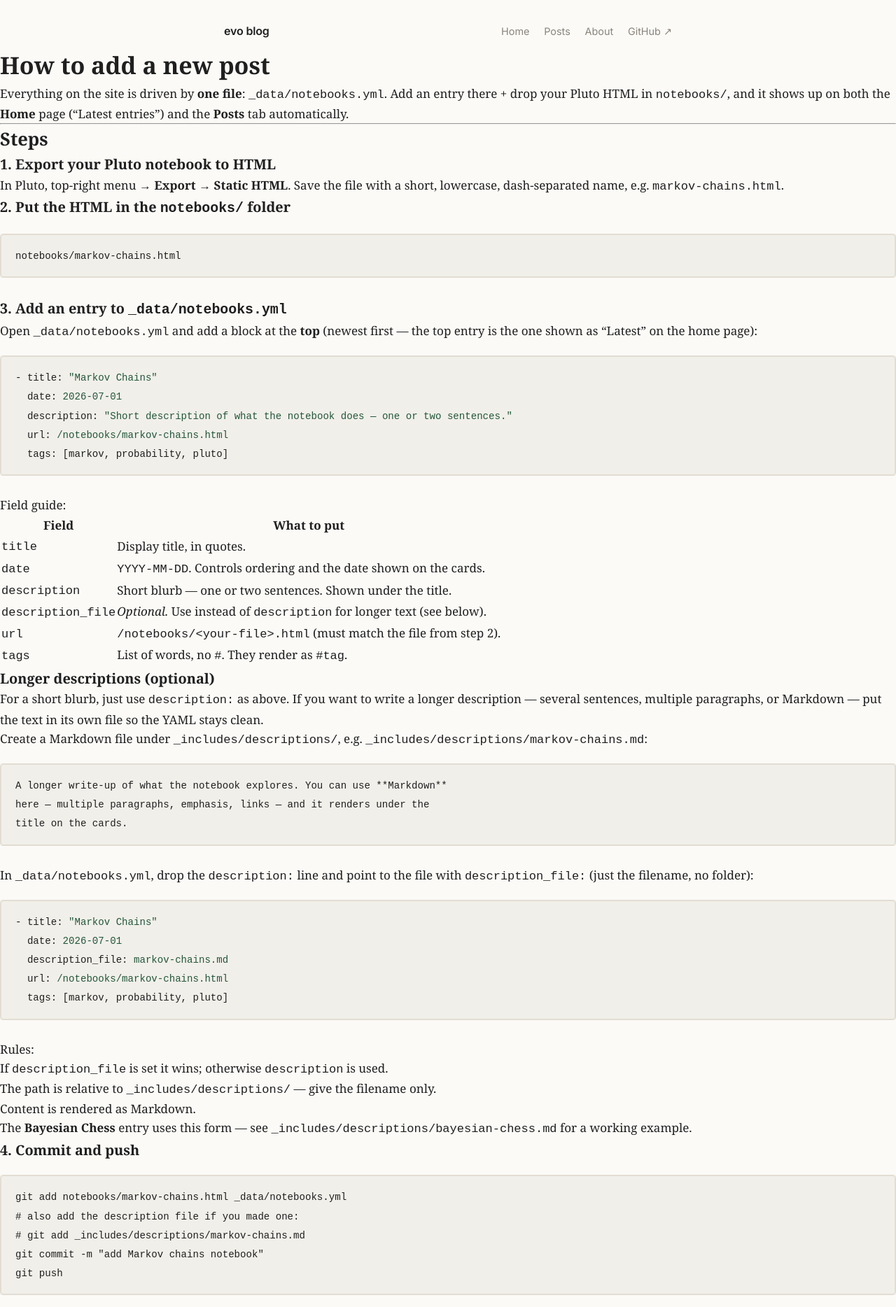
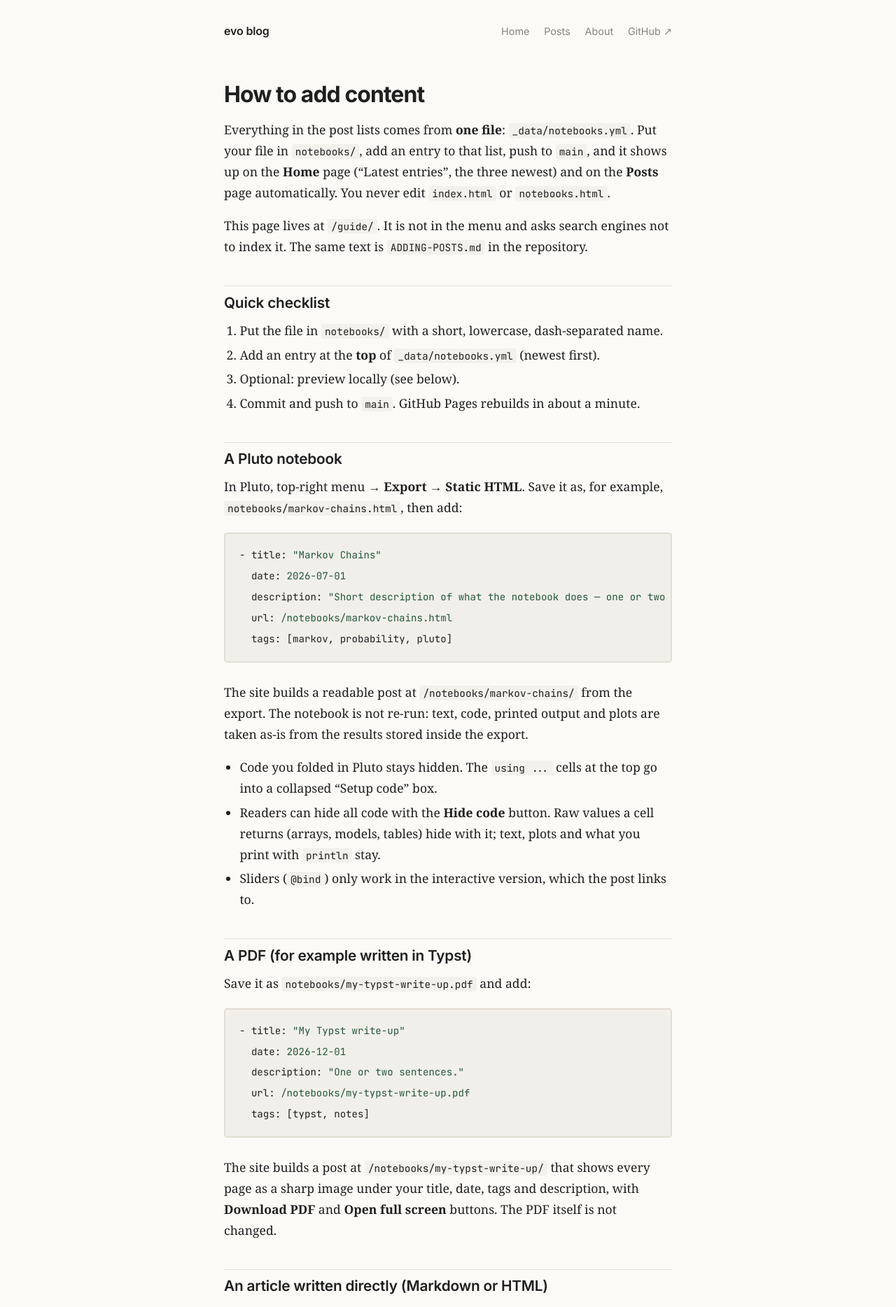
Before and after one commit to wclaerhout/wclaerhout.github.io, a Jekyll site: the page built from ADDING-POSTS.md, in a window 1280 px wide. Shown: the top 1868 px of the page at 70% size. Built offline with Jekyll 4.4.1, drawn with Linux system fonts in a browser that asks for light colours; some web fonts are replaced; our own code applies the rules of GitHub Pages for plain Markdown files; some of the changed text lies outside the part shown.

Commit message:
Publish the how-to guide as a private page at /guide/
ADDING-POSTS.md now renders in the site style (not in the menu, noindex),
updated for readable notebook/PDF posts, code hiding and the topic filter.

Co-Authored-By: Claude Opus 5.5 <noreply@anthropic.com>
Claude-Session: https://claude.ai/code/session_01NX4rET6GKWgdbrTCcnJpj6

````diff
--- a/ADDING-POSTS.md
+++ b/ADDING-POSTS.md
@@ -1,28 +1,35 @@
-# How to add a new post
+---
+layout: guide
+title: How to add content
+permalink: /guide/
+sitemap: false
+---
 
-Everything on the site is driven by **one file**: `_data/notebooks.yml`.
-Add an entry there + drop your Pluto HTML in `notebooks/`, and it shows up on
-both the **Home** page ("Latest entries") and the **Posts** tab automatically.
+# How to add content
+
+Everything in the post lists comes from **one file**: `_data/notebooks.yml`.
+Put your file in `notebooks/`, add an entry to that list, push to `main`, and it
+shows up on the **Home** page ("Latest entries", the three newest) and on the
+**Posts** page automatically. You never edit `index.html` or `notebooks.html`.
+
+This page lives at `/guide/`. It is not in the menu and asks search engines not
+to index it. The same text is `ADDING-POSTS.md` in the repository.
 
 ---
 
-## Steps
+## Quick checklist
 
-### 1. Export your Pluto notebook to HTML
+1. Put the file in `notebooks/` with a short, lowercase, dash-separated name.
+2. Add an entry at the **top** of `_data/notebooks.yml` (newest first).
+3. Optional: preview locally (see below).
+4. Commit and push to `main`. GitHub Pages rebuilds in about a minute.
 
-In Pluto, top-right menu → **Export** → **Static HTML**.
-Save the file with a short, lowercase, dash-separated name, e.g. `markov-chains.html`.
+---
 
-### 2. Put the HTML in the `notebooks/` folder
+## A Pluto notebook
 
-```
-notebooks/markov-chains.html
-```
-
-### 3. Add an entry to `_data/notebooks.yml`
-
-Open `_data/notebooks.yml` and add a block at the **top** (newest first — the top
-entry is the one shown as "Latest" on the home page):
+In Pluto, top-right menu → **Export** → **Static HTML**. Save it as, for example,
+`notebooks/markov-chains.html`, then add:
 
 ```yaml
 - title: "Markov Chains"
@@ -32,86 +39,88 @@ entry is the one shown as "Latest" on the home page):
   tags: [markov, probability, pluto]
 ```
 
-Field guide:
+The site builds a readable post at `/notebooks/markov-chains/` from the export.
+The notebook is not re-run: text, code, printed output and plots are taken as-is
+from the results stored inside the export.
+
+- Code you folded in Pluto stays hidden. The `using ...` cells at the top go into
+  a collapsed "Setup code" box.
+- Readers can hide all code with the **Hide code** button. Raw values a cell
+  returns (arrays, models, tables) hide with it; text, plots and what you print
+  with `println` stay.
+- Sliders (`@bind`) only work in the interactive version, which the post links to.
+
+## A PDF (for example written in Typst)
+
+Save it as `notebooks/my-typst-write-up.pdf` and add:
+
+```yaml
+- title: "My Typst write-up"
+  date: 2026-12-01
+  description: "One or two sentences."
+  url: /notebooks/my-typst-write-up.pdf
+  tags: [typst, notes]
+```
+
+The site builds a post at `/notebooks/my-typst-write-up/` that shows every page
+as a sharp image under your title, date, tags and description, with
+**Download PDF** and **Open full screen** buttons. The PDF itself is not changed.
+
+## An article written directly (Markdown or HTML)
+
+For a post you write straight into the site, like the Cross Entropy Method one,
+create `_posts/2026-12-01-my-post.md` (the date in the name is required):
+
+```markdown
+---
+layout: post
+title: "My post"
+date: 2026-12-01
+tags: [julia]
+lede: "Optional intro line shown under the title."
+---
+
+Your text in Markdown. Maths works with $$ ... $$ or \( ... \).
+```
+
+It is published at `/posts/my-post/`. To list it on Home and Posts as well, add
+an entry to `_data/notebooks.yml` with `url: /posts/my-post/`.
+
+---
+
+## The fields in `_data/notebooks.yml`
 
 | Field              | What to put                                                        |
 |--------------------|--------------------------------------------------------------------|
 | `title`            | Display title, in quotes.                                          |
-| `date`             | `YYYY-MM-DD`. Controls ordering and the date shown on the cards.   |
+| `date`             | `YYYY-MM-DD`. Controls ordering and the date shown in lists.       |
 | `description`      | Short blurb — one or two sentences. Shown under the title.         |
 | `description_file` | *Optional.* Use instead of `description` for longer text (see below). |
-| `url`              | `/notebooks/<your-file>.html` (must match the file from step 2).   |
-| `tags`             | List of words, no `#`. They render as `#tag`.                      |
+| `url`              | `/notebooks/<file>.html` or `.pdf`, or a `/posts/...` address.     |
+| `tags`             | List of words, no `#`. Shown as "word · word" and used by the topic buttons on the Posts page. |
 
 ### Longer descriptions (optional)
 
-For a short blurb, just use `description:` as above. If you want to write a
-longer description — several sentences, multiple paragraphs, or Markdown — put
-the text in its own file so the YAML stays clean.
+For a longer description — several sentences, multiple paragraphs, or
+Markdown — put the text in its own file so the YAML stays clean.
 
 1. Create a Markdown file under `_includes/descriptions/`, e.g.
-   `_includes/descriptions/markov-chains.md`:
+   `_includes/descriptions/markov-chains.md`.
+2. In `_data/notebooks.yml`, drop the `description:` line and point to the file
+   with `description_file: markov-chains.md` (just the filename, no folder).
 
-   ```markdown
-   A longer write-up of what the notebook explores. You can use **Markdown**
-   here — multiple paragraphs, emphasis, links — and it renders under the
-   title on the cards.
-   ```
-
-2. In `_data/notebooks.yml`, drop the `description:` line and point to the file
-   with `description_file:` (just the filename, no folder):
-
-   ```yaml
-   - title: "Markov Chains"
-     date: 2026-07-01
-     description_file: markov-chains.md
-     url: /notebooks/markov-chains.html
-     tags: [markov, probability, pluto]
-   ```
-
-Rules:
-
-- If `description_file` is set it wins; otherwise `description` is used.
-- The path is relative to `_includes/descriptions/` — give the filename only.
-- Content is rendered as Markdown.
-
-The **Bayesian Chess** entry uses this form — see
-`_includes/descriptions/bayesian-chess.md` for a working example.
-
-### 4. Commit and push
-
-```
-git add notebooks/markov-chains.html _data/notebooks.yml
-# also add the description file if you made one:
-# git add _includes/descriptions/markov-chains.md
-git commit -m "add Markov chains notebook"
-git push
-```
-
-Wait ~1 minute for GitHub Pages to rebuild, then hard-refresh (Ctrl+Shift+R).
-
----
-
-## Notes
-
-- **Order = newest at top.** The first entry in `_data/notebooks.yml` is the
-  featured "Latest" post on the home page.
-- **The home page updates itself.** You do NOT edit `index.html` or
-  `notebooks.html` — they both read from `_data/notebooks.yml`.
-- **Clicking a card opens the Pluto HTML directly** on the site
-  (`/notebooks/<file>.html`) — no redirect to GitHub.
-- One existing entry (Cross Entropy Method) points at a hand-written article
-  (`/posts/cross-entropy-method/`) instead of a raw Pluto file. For your normal
-  Pluto notebooks, just use the `/notebooks/...html` form shown above.
+If `description_file` is set it wins; otherwise `description` is used. The
+**Bayesian Chess** entry uses this form.
 
 ---
 
 ## Editing site text (home + about)
 
-All wording on the **home page** (hero label, title, intro, tags) and the
-**about page** (title, paragraphs, info cards, closing line) lives in one file:
+All wording on the **home page** (label, title, intro) and the **about page**
+(title, paragraphs, info cards, closing line) lives in one file:
 `_data/content.yml`. Edit that file — no HTML needed. Markdown (`**bold**`,
-`[links](url)`, `` `code` ``) works inside the about paragraphs.
+`[links](url)`, `` `code` ``) works inside the about paragraphs. The `tags` list
+under `home` is kept in the file but no longer shown on the page.
 
 ---
 
@@ -144,52 +154,18 @@ bundle install
 ### Every time you want to preview
 
 ```powershell
+python _tools/build_posts.py
 bundle exec jekyll serve --livereload
 ```
 
-Open **http://localhost:4000**. Edits to `_data/*.yml`, `assets/css/`, layouts,
-and pages rebuild automatically and the browser reloads. Stop with `Ctrl+C`.
+The first line builds the readable posts for your notebooks and PDFs; run it
+again after adding or re-exporting one. Open **http://localhost:4000**. Edits to
+`_data/*.yml`, `assets/css/`, layouts and pages rebuild automatically and the
+browser reloads. Stop with `Ctrl+C`.
 
 ### Recommended workflow
 
 1. Work on a `dev` branch, not `main`.
-2. Preview locally with `jekyll serve` until it looks right.
-3. Merge `dev` → `main` (or push `dev` + open a PR). **That** push triggers the
-   GitHub Pages deploy — `main` is always the live site.
-
----
-
-## Readable posts for Pluto notebooks and PDFs (added with the 2026 redesign)
-
-When an entry's `url` points to a file in `notebooks/`, the deploy workflow runs
-`_tools/build_posts.py` and builds a readable page at `/notebooks/<name>/` in
-the site's own layout. Lists on the site link there.
-
-**Pluto exports** (`/notebooks/<name>.html`): the notebook is not re-run. Text,
-code, printed output and plots are taken as-is from the results stored inside
-the export. Code you folded in Pluto stays hidden; the `using ...` cells at the
-top go into a collapsed "Setup code" box. Sliders (`@bind`) only work in the
-interactive version, which the page links to.
-
-**PDFs** (`/notebooks/<name>.pdf`, e.g. written in Typst): every page is shown
-as a sharp image under your title, date, tags and description, with "Download
-PDF" and "Open full screen" buttons. The PDF itself is not changed. Add it to
-`_data/notebooks.yml` exactly like a notebook:
-
-```yaml
-- title: "My Typst write-up"
-  date: 2026-12-01
-  description: "One or two sentences."
-  url: /notebooks/my-typst-write-up.pdf
-  tags: [typst, notes]
-```
-
-To preview locally, run this once before `bundle exec jekyll serve`:
-
-```
-pip install msgpack pygments pyyaml pymupdf
-python3 _tools/build_posts.py
-```
-
-Tags now show as plain words ("book · workflow"), and the home page lists the
-three newest entries.
+2. Preview locally until it looks right.
+3. Push the branch and open a pull request. GitHub builds it as a check, without
+   publishing. Merging into `main` deploys — `main` is always the live site.
--- a/_layouts/default.html
+++ b/_layouts/default.html
@@ -5,6 +5,7 @@
   <meta name="viewport" content="width=device-width, initial-scale=1.0" />
   <title>{% if page.title and page.title != site.title %}{{ page.title }} — {% endif %}{{ site.title }}</title>
   {% seo title=false %}
+  {% if page.layout == "guide" %}<meta name="robots" content="noindex, nofollow" />{% endif %}
   <link rel="preconnect" href="https://fonts.googleapis.com" />
   <link rel="preconnect" href="https://fonts.gstatic.com" crossorigin />
   <link href="https://fonts.googleapis.com/css2?family=Inter:wght@400;500;600;700&family=STIX+Two+Text:ital,wght@0,400;0,500;0,600;1,400;1,600&family=JetBrains+Mono:wght@400;500&display=swap" rel="stylesheet" />
--- /dev/null
+++ b/_layouts/guide.html
@@ -0,0 +1,9 @@
+---
+layout: default
+---
+{%- comment -%} Private how-to page (ADDING-POSTS.md). Not in the menu; asks search engines not to index it. {%- endcomment -%}
+<article class="wrap post-wrap">
+  <div class="prose guide">
+    {{ content }}
+  </div>
+</article>
--- a/assets/css/style.css
+++ b/assets/css/style.css
@@ -252,3 +252,10 @@ h1.post-title {
    text, plots and what the notebook printed itself stay. Cells with folded code are left alone. */
 .code-hidden .nb-cell:has(> .nb-code):not(.open) > .nb-out:not(.nb-stdout),
 .code-hidden .nb-cell:has(> .nb-code):not(.open) > .nb-table { display: none; }
+
+/* ── Guide page ── */
+.guide h1 { font-size: 2rem; letter-spacing: -.03em; margin-top: 0; }
+.guide h2 { padding-top: .6rem; border-top: 1px solid var(--rule); }
+.guide hr { display: none; }
+.guide table { display: block; overflow-x: auto; }
+.guide blockquote { font-style: normal; font-size: .95rem; }
````
Also changed, not shown: other parts of ADDING-POSTS.md (+1 -0 lines).
